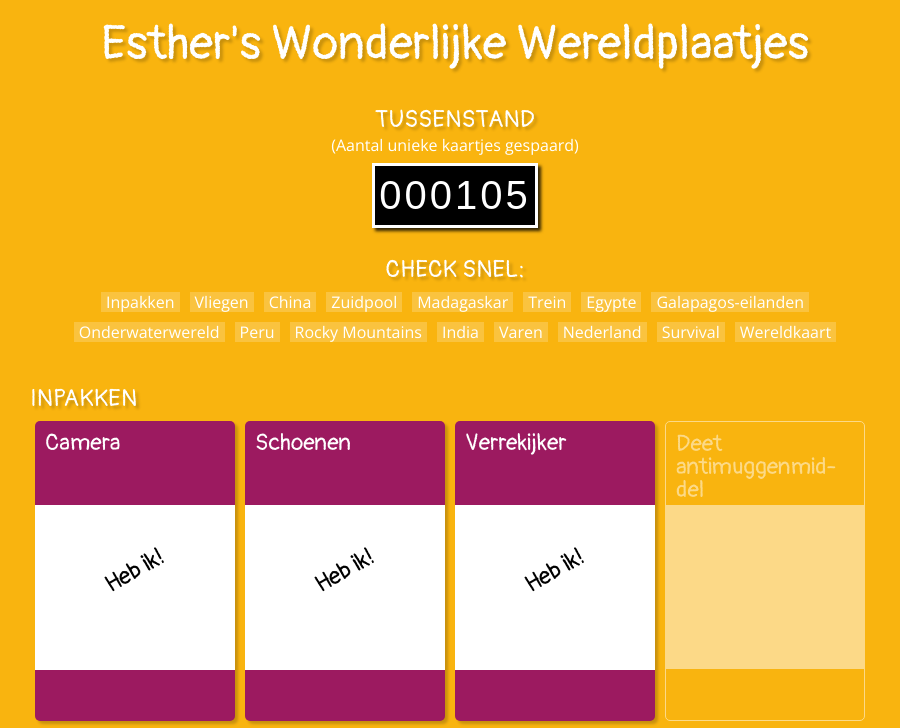
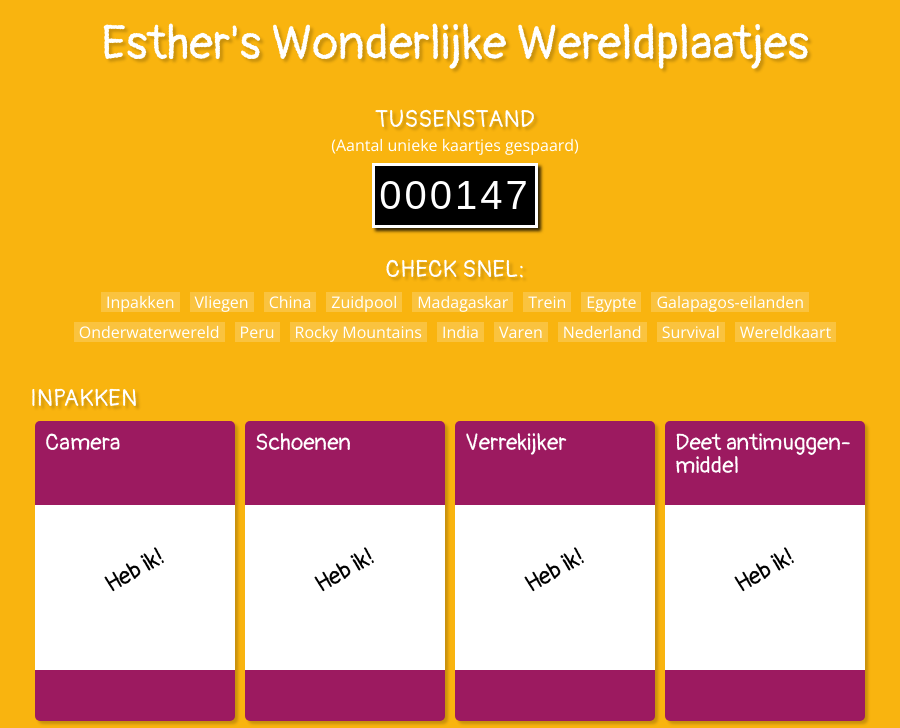
Before and after one commit to delicatesther/wereldkaartjes, a website: page index.html in a window 1280 px wide. Shown: the top 728 px of the page, without its empty margins (185-1085 px from the left). Drawn offline with nearby package versions, Linux system fonts and the light colour scheme; a web font is replaced by a local one.

Commit message:
Added cards

```diff
--- a/dest/css/style.css
+++ b/dest/css/style.css
@@ -1,26 +1,3 @@
-/*Colours*/
-
-/*fonts*/
-
-/*--------------------------------------------------------------------------
-//
-//                        BREAKPOINTS
-//
-/*-------------------------------------------------------------------------*/
-
-/*--------------------------------------------------------------------------
-//
-//                        CLEARFIX
-//
-/*-------------------------------------------------------------------------*/
-
-/* http://meyerweb.com/eric/tools/css/reset/
-   v2.0 | 20110126
-   License: none (public domain)
-*/
-
-/* line 6, src/sass/03-generic/_reset.scss */
-
 html,
 body,
 div,
@@ -110,10 +87,6 @@ video {
 	vertical-align: baseline;
 }
 
-/* HTML5 display-role reset for older browsers */
-
-/* line 27, src/sass/03-generic/_reset.scss */
-
 article,
 aside,
 details,
@@ -128,27 +101,19 @@ section {
 	display: block;
 }
 
-/* line 31, src/sass/03-generic/_reset.scss */
-
 body {
 	line-height: 1;
 }
-
-/* line 34, src/sass/03-generic/_reset.scss */
 
 ol,
 ul {
 	list-style: none;
 }
 
-/* line 37, src/sass/03-generic/_reset.scss */
-
 blockquote,
 q {
 	quotes: none;
 }
-
-/* line 40, src/sass/03-generic/_reset.scss */
 
 blockquote:before,
 blockquote:after,
@@ -158,8 +123,6 @@ q:after {
 	content: none;
 }
 
-/* line 45, src/sass/03-generic/_reset.scss */
-
 table {
 	border-collapse: collapse;
 	border-spacing: 0;
@@ -168,10 +131,8 @@ table {
 @font-face {
 	font-family: "iconfont";
 	src: url("../fonts/iconfont.eot");
-	src: url("../fonts/iconfont.eot?#iefix") format("eot"), url("../fonts/iconfont.woff") format("woff"), url("../fonts/iconfont.ttf") format("truetype");
+	src: url("../fonts/iconfont.eot?#iefix") format("eot"),url("../fonts/iconfont.woff") format("woff"),url("../fonts/iconfont.ttf") format("truetype");
 }
-
-/* line 28, src/sass/04-autogenerated/_iconfont.scss */
 
 .iconfont-basket:before,
 .iconfont-check:before,
@@ -186,92 +147,67 @@ table {
 	text-transform: none;
 }
 
-/* line 50, src/sass/04-autogenerated/_iconfont.scss */
-
 .iconfont-basket:before {
 	content: "";
 }
-
-/* line 50, src/sass/04-autogenerated/_iconfont.scss */
 
 .iconfont-check:before {
 	content: "";
 }
 
-/* line 50, src/sass/04-autogenerated/_iconfont.scss */
-
 .iconfont-ico-menu:before {
 	content: "";
 }
 
-/*---------- svg sprite
-------------------------------------------------------------------------------*/
-
-/* line 1, src/sass/05-components/_typography.scss */
-
 body {
-	font-family: "Open Sans", sans-serif;
+	font-family: "Open Sans",sans-serif;
 	font-size: 16px;
 }
 
-/* line 6, src/sass/05-components/_typography.scss */
-
 h1 {
 	font-size: 24px;
-	font-family: "Pangolin", cursive;
+	font-family: "Pangolin",cursive;
 	margin-bottom: 15px;
-	text-shadow: 3px 3px 3px rgba(0, 0, 0, 0.2);
+	text-shadow: 3px 3px 3px rgba(0,0,0,0.2);
 }
-
-/* line 17, src/sass/05-components/_typography.scss */
 
 h2 {
 	font-size: 24px;
 	text-transform: uppercase;
-	font-family: "Pangolin", cursive;
+	font-family: "Pangolin",cursive;
 	margin-bottom: 5px;
-	text-shadow: 3px 3px 3px rgba(0, 0, 0, 0.2);
+	text-shadow: 3px 3px 3px rgba(0,0,0,0.2);
 }
 
-/* line 25, src/sass/05-components/_typography.scss */
-
 .counter {
-	font-family: "Zilla Slab Highlight", sans-serif;
+	font-family: "Zilla Slab Highlight",sans-serif;
 }
 
-/* line 1, src/sass/05-components/_buttons.scss */
-
 .to-top {
-	font-family: "Pangolin", cursive;
+	font-family: "Pangolin",cursive;
 	position: absolute;
 	right: 5%;
 	top: 0;
 	cursor: pointer;
-	text-shadow: 3px 3px 3px rgba(0, 0, 0, 0.2);
+	text-shadow: 3px 3px 3px rgba(0,0,0,0.2);
 }
-
-/* line 9, src/sass/05-components/_buttons.scss */
 
 .to-top span:first-of-type {
 	opacity: 0;
 }
 
-/* line 15, src/sass/05-components/_buttons.scss */
-
 .to-top span:nth-of-type(2) {
-	font-family: "Open Sans", sans-serif;
+	font-family: "Open Sans",sans-serif;
 }
-
-/* line 1, src/sass/05-components/_inputs.scss */
 
 .counter {
 	height: 65px;
 	width: 166px;
-	background: #000000;
-	border: 3px solid #ffffff;
-	color: #ffffff;
-	-webkit-box-shadow: 3px 3px 3px rgba(0, 0, 0, 0.8);
-	box-shadow: 3px 3px 3px rgba(0, 0, 0, 0.8);
+	background: #000;
+	border: 3px solid #fff;
+	color: #fff;
+	-webkit-box-shadow: 3px 3px 3px rgba(0,0,0,0.8);
+	box-shadow: 3px 3px 3px rgba(0,0,0,0.8);
 	font-size: 40px;
 	letter-spacing: 3px;
 	text-align: center;
@@ -279,14 +215,10 @@ h2 {
 	margin: 10px;
 }
 
-/* line 1, src/sass/06-layout/_layout-generic.scss */
-
 * {
 	-webkit-box-sizing: border-box;
 	box-sizing: border-box;
 }
-
-/* line 4, src/sass/06-layout/_layout-generic.scss */
 
 body {
 	display: -webkit-box;
@@ -298,10 +230,8 @@ body {
 	flex-direction: column;
 	min-height: 100vh;
 	background: #f9b40f;
-	color: #ffffff;
+	color: #fff;
 }
-
-/* line 11, src/sass/06-layout/_layout-generic.scss */
 
 .main {
 	display: -webkit-box;
@@ -313,13 +243,9 @@ body {
 	padding: 20px;
 }
 
-/* line 16, src/sass/06-layout/_layout-generic.scss */
-
 footer {
 	padding: 20px;
 }
-
-/* line 19, src/sass/06-layout/_layout-generic.scss */
 
 section {
 	max-width: 850px;
@@ -329,27 +255,19 @@ section {
 	position: relative;
 }
 
-/* line 1, src/sass/06-layout/_header.scss */
-
 header {
 	padding: 20px;
 	text-align: center;
 }
-
-/* line 4, src/sass/06-layout/_header.scss */
 
 header h1 {
 	display: block;
 	margin: 0 auto 40px;
 }
 
-/* line 8, src/sass/06-layout/_header.scss */
-
 header .counter {
 	margin: 10px auto 30px;
 }
-
-/* line 13, src/sass/06-layout/_header.scss */
 
 nav ul {
 	display: -webkit-box;
@@ -368,43 +286,31 @@ nav ul {
 	margin: 0 auto;
 }
 
-/* line 21, src/sass/06-layout/_header.scss */
-
 nav li {
 	margin: 5px;
-	background: rgba(255, 255, 255, 0.2);
+	background: rgba(255,255,255,0.2);
 	padding: 2px 5px;
 }
 
-/* line 25, src/sass/06-layout/_header.scss */
-
 nav li:hover {
-	background: rgba(255, 255, 255, 0.4);
+	background: rgba(255,255,255,0.4);
 }
 
-/* line 28, src/sass/06-layout/_header.scss */
-
 nav li a {
-	color: #ffffff;
+	color: #fff;
 	text-decoration: none;
 	display: block;
 	width: 100%;
 	height: 100%;
 }
 
-/* line 2, src/sass/06-layout/_footer.scss */
-
 footer p {
 	margin-bottom: 5px;
 }
 
-/* line 5, src/sass/06-layout/_footer.scss */
-
 footer a {
-	color: #ffffff;
+	color: #fff;
 }
-
-/* line 1, src/sass/06-layout/_cards.scss */
 
 .card-type {
 	font-family: "Pangolin", cursive;
@@ -413,8 +319,6 @@ footer a {
 	-ms-hyphens: auto;
 	hyphens: auto;
 }
-
-/* line 9, src/sass/06-layout/_cards.scss */
 
 .cards {
 	display: -webkit-box;
@@ -434,11 +338,9 @@ footer a {
 	width: 100%;
 }
 
-/* line 16, src/sass/06-layout/_cards.scss */
-
 .cards li {
 	opacity: 0.5;
-	border: 1px solid #ffffff;
+	border: 1px solid #fff;
 	border-radius: 5px;
 	margin: 5px;
 	display: block;
@@ -448,8 +350,6 @@ footer a {
 	height: 180px;
 }
 
-/* line 26, src/sass/06-layout/_cards.scss */
-
 .cards li:before {
 	content: '';
 	width: 100%;
@@ -458,26 +358,20 @@ footer a {
 	left: 0;
 	display: block;
 	position: absolute;
-	background: #ffffff;
+	background: #fff;
 }
-
-/* line 41, src/sass/06-layout/_cards.scss */
 
 .cards .owned {
 	opacity: 1;
 	border: none;
-	-webkit-box-shadow: 3px 3px 3px rgba(0, 0, 0, 0.2);
-	box-shadow: 3px 3px 3px rgba(0, 0, 0, 0.2);
+	-webkit-box-shadow: 3px 3px 3px rgba(0,0,0,0.2);
+	box-shadow: 3px 3px 3px rgba(0,0,0,0.2);
 }
-
-/* line 45, src/sass/06-layout/_cards.scss */
 
 .cards .owned:hover {
 	-webkit-animation: wiggle 1s;
 	animation: wiggle 1s;
 }
-
-/* line 48, src/sass/06-layout/_cards.scss */
 
 .cards .owned:after {
 	content: 'Heb ik!';
@@ -492,140 +386,94 @@ footer a {
 	font-size: 15px;
 }
 
-/* line 62, src/sass/06-layout/_cards.scss */
-
 .inpakken .cards .owned {
 	background-color: #9c1a60;
 }
-
-/* line 65, src/sass/06-layout/_cards.scss */
 
 .vliegen .cards .owned {
 	background-color: #ff367a;
 }
 
-/* line 68, src/sass/06-layout/_cards.scss */
-
 .china .cards .owned {
-	background-color: #cc0000;
+	background-color: #c00;
 }
 
-/* line 71, src/sass/06-layout/_cards.scss */
-
 .zuidpool .cards .owned {
-	background-color: #ffffff;
+	background-color: #fff;
 	color: #599387;
 }
 
-/* line 74, src/sass/06-layout/_cards.scss */
-
 .zuidpool .cards .owned:before {
-	border-top: 2px solid rgba(89, 147, 135, 0.3);
-	border-bottom: 2px solid rgba(89, 147, 135, 0.3);
+	border-top: 2px solid rgba(89,147,135,0.3);
+	border-bottom: 2px solid rgba(89,147,135,0.3);
 }
-
-/* line 79, src/sass/06-layout/_cards.scss */
 
 .madagaskar .cards .owned {
 	background-color: #37a9a1;
 }
 
-/* line 82, src/sass/06-layout/_cards.scss */
-
 .trein .cards .owned {
 	background-color: #b9d239;
 }
-
-/* line 85, src/sass/06-layout/_cards.scss */
 
 .egypte .cards .owned {
 	background-color: #8f4a23;
 }
 
-/* line 88, src/sass/06-layout/_cards.scss */
-
 .galapagos .cards .owned {
 	background-color: #ffac00;
 }
-
-/* line 91, src/sass/06-layout/_cards.scss */
 
 .onderwaterwereld .cards .owned {
 	background-color: #03c4fd;
 }
 
-/* line 94, src/sass/06-layout/_cards.scss */
-
 .peru .cards .owned {
 	background-color: #ff367a;
 }
-
-/* line 97, src/sass/06-layout/_cards.scss */
 
 .rockymountains .cards .owned {
 	background-color: #ff3500;
 }
 
-/* line 100, src/sass/06-layout/_cards.scss */
-
 .india .cards .owned {
 	background-color: #b5a9cf;
 }
-
-/* line 103, src/sass/06-layout/_cards.scss */
 
 .varen .cards .owned {
 	background-color: #51c2be;
 }
 
-/* line 106, src/sass/06-layout/_cards.scss */
-
 .nederland .cards .owned {
 	background-color: #c88638;
 }
-
-/* line 109, src/sass/06-layout/_cards.scss */
 
 .survival .cards .owned {
 	background-color: #f2b385;
 }
 
-/* line 112, src/sass/06-layout/_cards.scss */
-
 .wereldkaart .cards .owned {
 	background-color: #f7656f;
 }
 
-/*# sourceMappingURL=../../../../../../../../src/sass */
-
 @media screen and (min-width: 767px) {
-
-/* line 6, src/sass/05-components/_typography.scss */
 
 h1 {
 	font-size: 48px;
 }
 
-/* line 9, src/sass/05-components/_buttons.scss */
-
 .to-top span:first-of-type {
 	opacity: 1;
 }
-
-/* line 1, src/sass/06-layout/_cards.scss */
 
 .card-type {
 	font-size: 23px;
 }
 
-/* line 16, src/sass/06-layout/_cards.scss */
-
 .cards li {
 	width: 200px;
 	height: 300px;
 }
-
-/* line 48, src/sass/06-layout/_cards.scss */
 
 .cards .owned:after {
 	font-size: 24px;
--- a/dest/js/main.js
+++ b/dest/js/main.js
@@ -2,13 +2,13 @@ var inpakken = [
   {"type": "Camera", "owned": true},
   {"type": "Schoenen", "owned": true},
   {"type": "Verrekijker", "owned": true},
-  {"type": "Deet antimuggenmiddel", "owned": false},
+  {"type": "Deet antimuggenmiddel", "owned": true},
   {"type": "Hoofdlamp", "owned": true},
   {"type": "EHBO-setje", "owned": true},
   {"type": "Waterdichte zak", "owned": false},
   {"type": "Kompas", "owned": false},
   {"type": "Satteliet-telefoon", "owned": true},
-  {"type": "Speurplaatje", "owned": false},
+  {"type": "Speurplaatje", "owned": true},
 ];
 var vliegen = [
   {"type": "Het Natronmeer", "owned": true},
@@ -17,23 +17,23 @@ var vliegen = [
   {"type": "Palau", "owned": true},
   {"type": "Het Hilliermeer", "owned": true},
   {"type": "Het Hartrif", "owned": true},
-  {"type": "Rivierdelta's", "owned": false},
-  {"type": "Cirkelirrigatie", "owned": false},
-  {"type": "Zwaveldamp", "owned": true},
-  {"type": "Atol", "owned": false},
+  {"type": "Rivierdelta's", "owned": true},
+  {"type": "Cirkelirrigatie", "owned": true},
+  {"type": "Zwaveldamp", "owned": false},
+  {"type": "Atol", "owned": true},
 ];
 
 var china = [
   {"type": "Chinese Muur", "owned": true},
   {"type": "Rode Strand", "owned": true},
   {"type": "Pareltoren van het Oosten", "owned": true},
-  {"type": "Cinnaber", "owned": false},
+  {"type": "Cinnaber", "owned": true},
   {"type": "Regenboogbergen", "owned": true},
   {"type": "Gouden Stompneusaap", "owned": true},
   {"type": "Nationaal park Zhangjiajie", "owned": true},
   {"type": "Temmincks Saterhoen", "owned": true},
   {"type": "Terracotta-leger", "owned": true},
-  {"type": "Zijderlips", "owned": false},
+  {"type": "Zijderups", "owned": true},
 ];
 var zuidpool = [
   {"type": "IJsschotsen", "owned": true},
@@ -42,32 +42,32 @@ var zuidpool = [
   {"type": "Antarctische krill", "owned": true},
   {"type": "Zee-engel", "owned": true},
   {"type": "Giftige spons", "owned": true},
-  {"type": "Cryolophosaurus", "owned": false},
-  {"type": "Meteoriet", "owned": false},
+  {"type": "Cryolophosaurus", "owned": true},
+  {"type": "Meteoriet", "owned": true},
   {"type": "Bloedwaterval", "owned": true},
-  {"type": "Poolkip", "owned": false},
+  {"type": "Poolkip", "owned": true},
 ];
 var madagaskar = [
-  {"type": "Baobab", "owned": false},
-  {"type": "Kleinste kameleon", "owned": false},
-  {"type": "Komeetstaartvlinder", "owned": false},
+  {"type": "Baobab", "owned": true},
+  {"type": "Kleinste kameleon", "owned": true},
+  {"type": "Komeetstaartvlinder", "owned": true},
   {"type": "Madagaskar-daggekkopoot", "owned": false},
   {"type": "Olifantsvogel", "owned": true},
   {"type": "Rode brandduizendpoot", "owned": true},
   {"type": "Robijn", "owned": true},
   {"type": "Tsingy de Bemaraha", "owned": true},
   {"type": "Darwins wielwebspin", "owned": false},
-  {"type": "Reizigersboom", "owned": false},
+  {"type": "Reizigersboom", "owned": true},
 ];
 var trein = [
-  {"type": "Basilius-kathedraal", "owned": false},
-  {"type": "Faberge-ei", "owned": false},
+  {"type": "Basilius-kathedraal", "owned": true},
+  {"type": "Faberge-ei", "owned": true},
   {"type": "Saiga", "owned": true},
-  {"type": "Joert", "owned": false},
+  {"type": "Joert", "owned": true},
   {"type": "Vliegenzwam", "owned": true},
   {"type": "Taiga", "owned": true},
   {"type": "Baikalmeer", "owned": true},
-  {"type": "Denisovamens", "owned": false},
+  {"type": "Denisovamens", "owned": true},
   {"type": "Diamantmijn", "owned": true},
   {"type": "Verboden stad", "owned": true},
 ];
@@ -78,9 +78,9 @@ var egypte = [
   {"type": "Oase", "owned": true},
   {"type": "Wierook", "owned": true},
   {"type": "Papyrus", "owned": true},
-  {"type": "Scarabee", "owned": false},
+  {"type": "Scarabee", "owned": true},
   {"type": "Zandstorm", "owned": true},
-  {"type": "Vijfstreep schorpioen", "owned": false},
+  {"type": "Vijfstreep schorpioen", "owned": true},
   {"type": "Peridoot", "owned": true},
 ];
 var galapagos = [
@@ -91,7 +91,7 @@ var galapagos = [
   {"type": "Manzanilla-appel", "owned": true},
   {"type": "Torenhoge lavarots", "owned": false},
   {"type": "Darwinvinken", "owned": true},
-  {"type": "Zeeleguaan", "owned": false},
+  {"type": "Zeeleguaan", "owned": true},
   {"type": "Palo Santoboom", "owned": true},
   {"type": "Lavacactus", "owned": true},
 ];
@@ -99,25 +99,25 @@ var onderwaterwereld = [
   {"type": "Kerstboomworm", "owned": true},
   {"type": "Grootste onderwaterschat", "owned": true},
   {"type": "Kwallenmeer", "owned": true},
-  {"type": "Cenote", "owned": false},
+  {"type": "Cenote", "owned": true},
   {"type": "Steenvis", "owned": true},
-  {"type": "Blauwe onderwatergrot", "owned": false},
-  {"type": "Zebrahaai", "owned": false},
+  {"type": "Blauwe onderwatergrot", "owned": true},
+  {"type": "Zebrahaai", "owned": true},
   {"type": "Blauwe draak", "owned": true},
-  {"type": "Groot Barriererif", "owned": false},
+  {"type": "Groot Barriererif", "owned": true},
   {"type": "Zeespin", "owned": true},
 ];
 var peru = [
-  {"type": "Vinicunca", "owned": false},
+  {"type": "Vinicunca", "owned": true},
   {"type": "Rode rotshaan", "owned": false},
   {"type": "Hoogland-indianen", "owned": true},
   {"type": "Grootste Bromella", "owned": true},
   {"type": "Pyriet", "owned": true},
-  {"type": "Cochenilleluis", "owned": false},
+  {"type": "Cochenilleluis", "owned": true},
   {"type": "Zoutbaden van Maras", "owned": true},
   {"type": "Realgaar", "owned": true},
   {"type": "Machu Picchu", "owned": true},
-  {"type": "Nazcalijnen", "owned": false},
+  {"type": "Nazcalijnen", "owned": true},
 ];
 var rockymountains = [
   {"type": "Old Faithful-geiser", "owned": true},
@@ -126,21 +126,21 @@ var rockymountains = [
   {"type": "Mammoetboom", "owned": true},
   {"type": "Bosbrand", "owned": true},
   {"type": "Tijgersalamander", "owned": false},
-  {"type": "Ratelslang", "owned": false},
+  {"type": "Ratelslang", "owned": true},
   {"type": "Goudklomp", "owned": true},
   {"type": "Rocky-mountain-sprinkhaan", "owned": true},
   {"type": "Bizon", "owned": false},
 ];
 var india = [
-  {"type": "Taj Mahal", "owned": false},
+  {"type": "Taj Mahal", "owned": true},
   {"type": "Heilige Koe", "owned": true},
   {"type": "Bindi", "owned": true},
   {"type": "Bengaalse Tijger", "owned": true},
-  {"type": "Bollywood", "owned": false},
-  {"type": "Koningscobra", "owned": false},
-  {"type": "Talenknobbel", "owned": false},
-  {"type": "Ganges", "owned": false},
-  {"type": "Blauwe Stad", "owned": false},
+  {"type": "Bollywood", "owned": true},
+  {"type": "Koningscobra", "owned": true},
+  {"type": "Talenknobbel", "owned": true},
+  {"type": "Ganges", "owned": true},
+  {"type": "Blauwe Stad", "owned": true},
   {"type": "Holi", "owned": true},
 ];
 var varen = [
@@ -148,23 +148,23 @@ var varen = [
   {"type": "Astronavigatie", "owned": false},
   {"type": "Bultrug", "owned": true},
   {"type": "Vissen met Aalscholvers", "owned": true},
-  {"type": "Portugees oorlogsschip", "owned": false},
+  {"type": "Portugees oorlogsschip", "owned": true},
   {"type": "Herculestoren", "owned": true},
   {"type": "Eb en vloed", "owned": true},
   {"type": "Reuzenalbatros", "owned": true},
   {"type": "Boomstamkano", "owned": true},
-  {"type": "Amazone", "owned": false},
+  {"type": "Amazone", "owned": true},
 ];
 var nederland = [
   {"type": "Deltawerken", "owned": true},
   {"type": "Oester", "owned": true},
   {"type": "Zeedruif", "owned": true},
-  {"type": "Bloemenexport", "owned": false},
+  {"type": "Bloemenexport", "owned": true},
   {"type": "Venijnboom", "owned": true},
   {"type": "Riemvis", "owned": true},
   {"type": "Landwinning", "owned": true},
   {"type": "Bastaardschorpioen", "owned": true},
-  {"type": "Mammoet", "owned": false},
+  {"type": "Mammoet", "owned": true},
   {"type": "Hunebed", "owned": true},
 ];
 var survival = [
@@ -177,17 +177,17 @@ var survival = [
   {"type": "Camouflage", "owned": true},
   {"type": "Giftige soorten herkennen", "owned": true},
   {"type": "Bloedzuiger", "owned": true},
-  {"type": "Vlot", "owned": false},
+  {"type": "Vlot", "owned": true},
 ];
 var wereldkaart = [
   {"type": "Duivelsblad", "owned": true},
   {"type": "Doodskwal", "owned": true},
   {"type": "Victoria-watervallen", "owned": true},
   {"type": "Himalaya", "owned": true},
-  {"type": "Gestippelde boomkikker", "owned": false},
+  {"type": "Gestippelde boomkikker", "owned": true},
   {"type": "Mauna Loa", "owned": true},
-  {"type": "Grot van de kristallen", "owned": false},
-  {"type": "Kleine slak", "owned": false},
+  {"type": "Grot van de kristallen", "owned": true},
+  {"type": "Kleine slak", "owned": true},
   {"type": "Roze diamant", "owned": true},
   {"type": "Wave rock", "owned": false},
 ];
```
Also changed, not shown: src/js/main.js (+40 -40 lines), dest/fonts/iconfont.ttf, dest/fonts/iconfont.woff, 1 other file.
